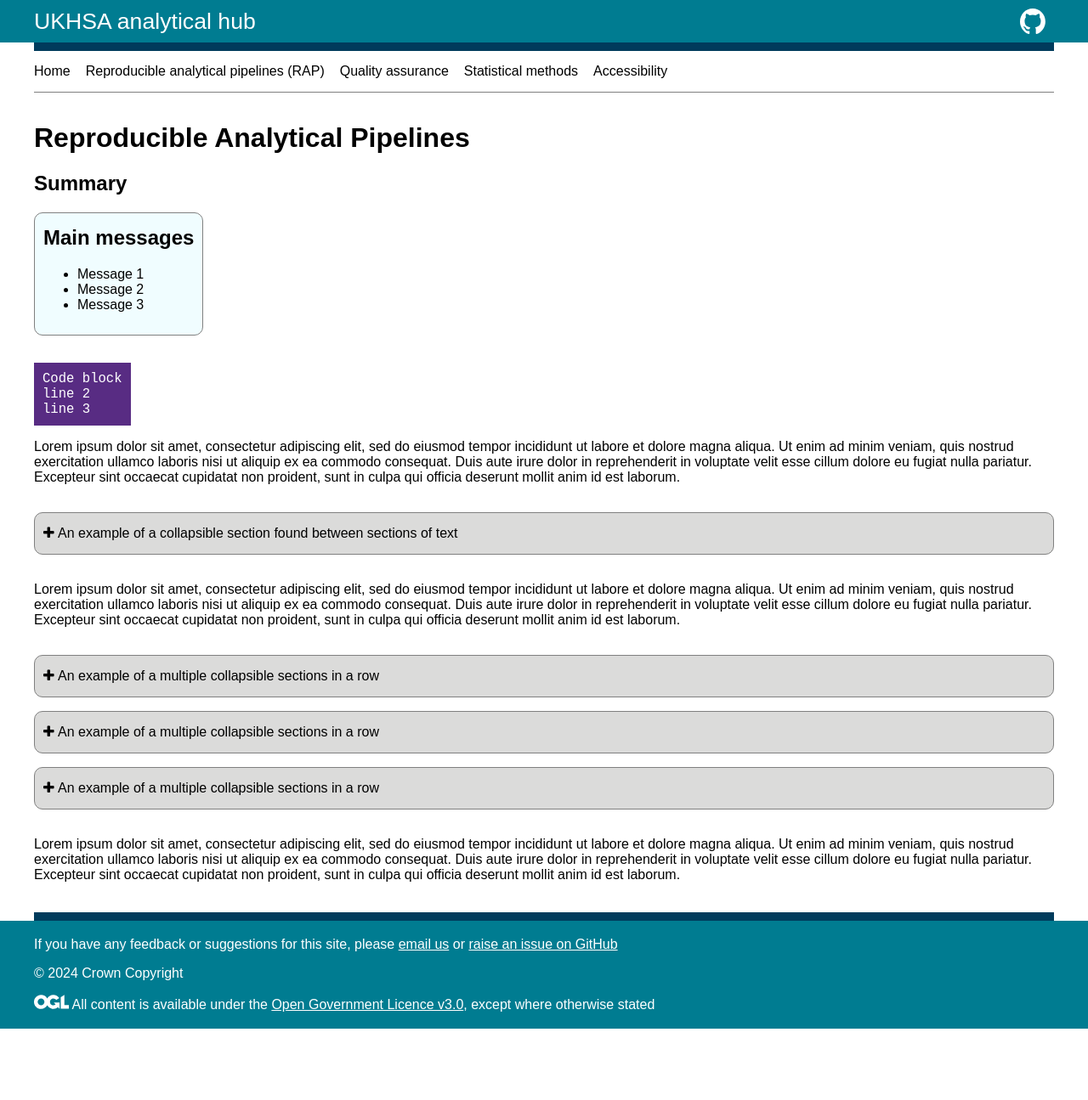
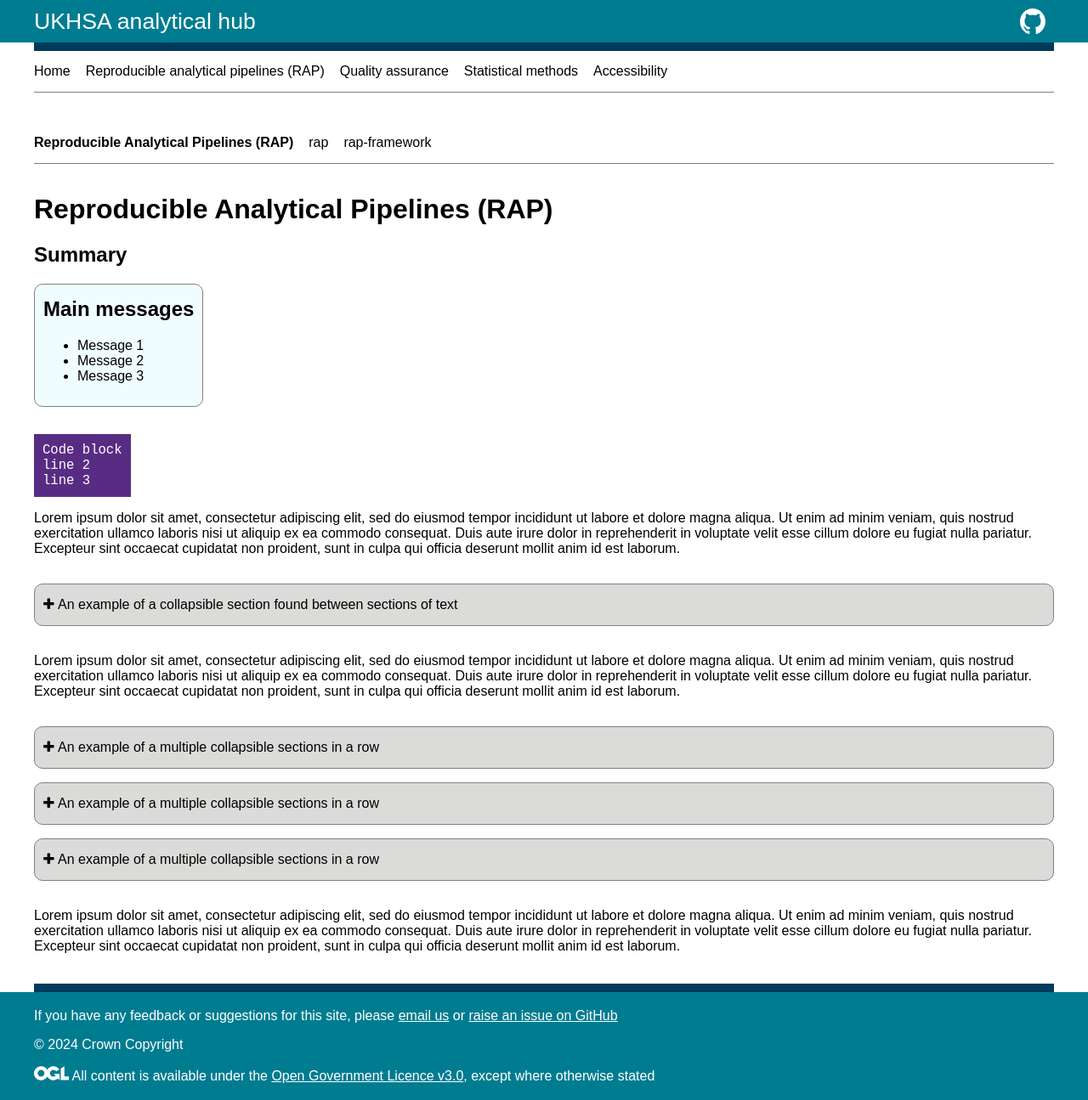
Before and after one commit to BenCuff/github-pages-test, a Jekyll site: the page built from docs/rap.md, in a window 1280 px wide. Shown: the whole page at 85% size. Built offline with Jekyll 4.4.1, drawn with Linux system fonts in a browser that asks for light colours; before the commit the page ends 1211 px from its top, so only the background shows below that.

Commit message:
Added dynamic pagenav bar

```diff
--- /dev/null
+++ b/docs/_includes/page-nav.html
@@ -0,0 +1,13 @@
+<div id="page-nav">
+    <p style="font-weight:bold">{{ page.title}}</p>
+
+    <a href="#"><p>{{ page.page1 }}</p></a>
+
+    {% if page.page2 %}
+      <a href="#"><p>{{ page.page2 }}</p></a>
+    {% endif %}
+
+    {% if page.page3 %}
+      <a href="#"><p>{{ page.page3 }}</p></a>
+    {% endif %}
+</div>
--- a/docs/_layouts/guidance-page.html
+++ b/docs/_layouts/guidance-page.html
@@ -27,6 +27,10 @@
 
     {% include site-nav.html %}
 
+    {% if page.page1 %}
+      {% include page-nav.html %}
+    {% endif %}
+
 
     <div class="main">
       <h1>{{ page.title }}</h1>
--- a/docs/assets/styles.css
+++ b/docs/assets/styles.css
@@ -33,23 +33,23 @@
   margin: 0 auto 0 auto;
 }
 
-#site-nav{
+#site-nav, #page-nav{
   max-width: var(--main-width);
   margin: 0 auto 35px auto;
   display: flex;
   border-bottom: 1pt solid grey;
 }
 
-#site-nav a{
+#site-nav a, #page-nav a{
   text-decoration: none;
   color: unset;
 }
 
-#site-nav a:hover{
+#site-nav a:hover, #page-nav a:hover{
   text-decoration: underline;
 }
 
-#site-nav p{
+#site-nav p, #page-nav p{
   margin: 15px 18px 15px 0;
 }
 
--- a/docs/rap.md
+++ b/docs/rap.md
@@ -1,6 +1,8 @@
 ---
-title: Reproducible Analytical Pipelines
+title: Reproducible Analytical Pipelines (RAP)
 layout: guidance-page
+page1: rap
+page2: rap-framework
 ---
 
 ## Summary
```
